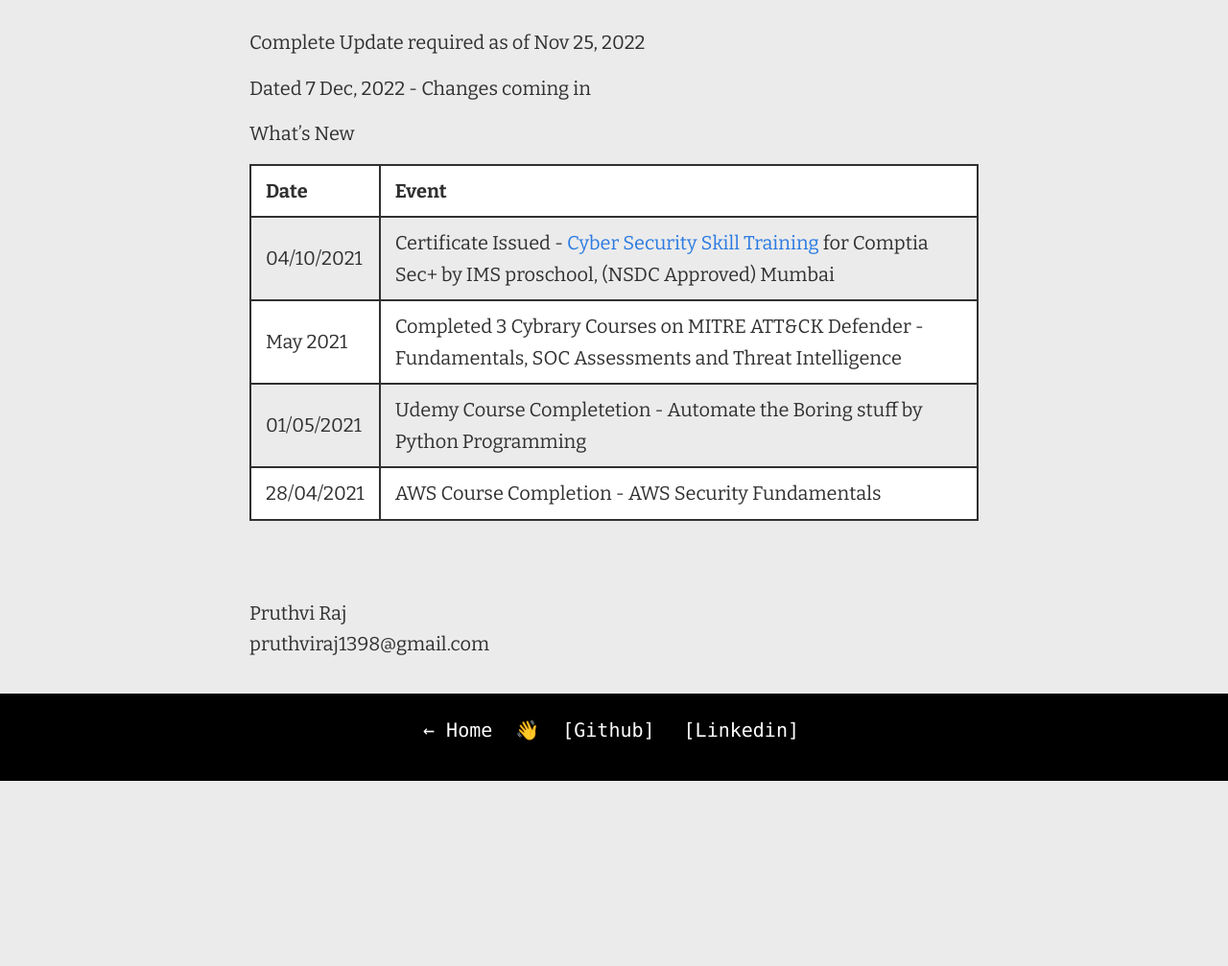
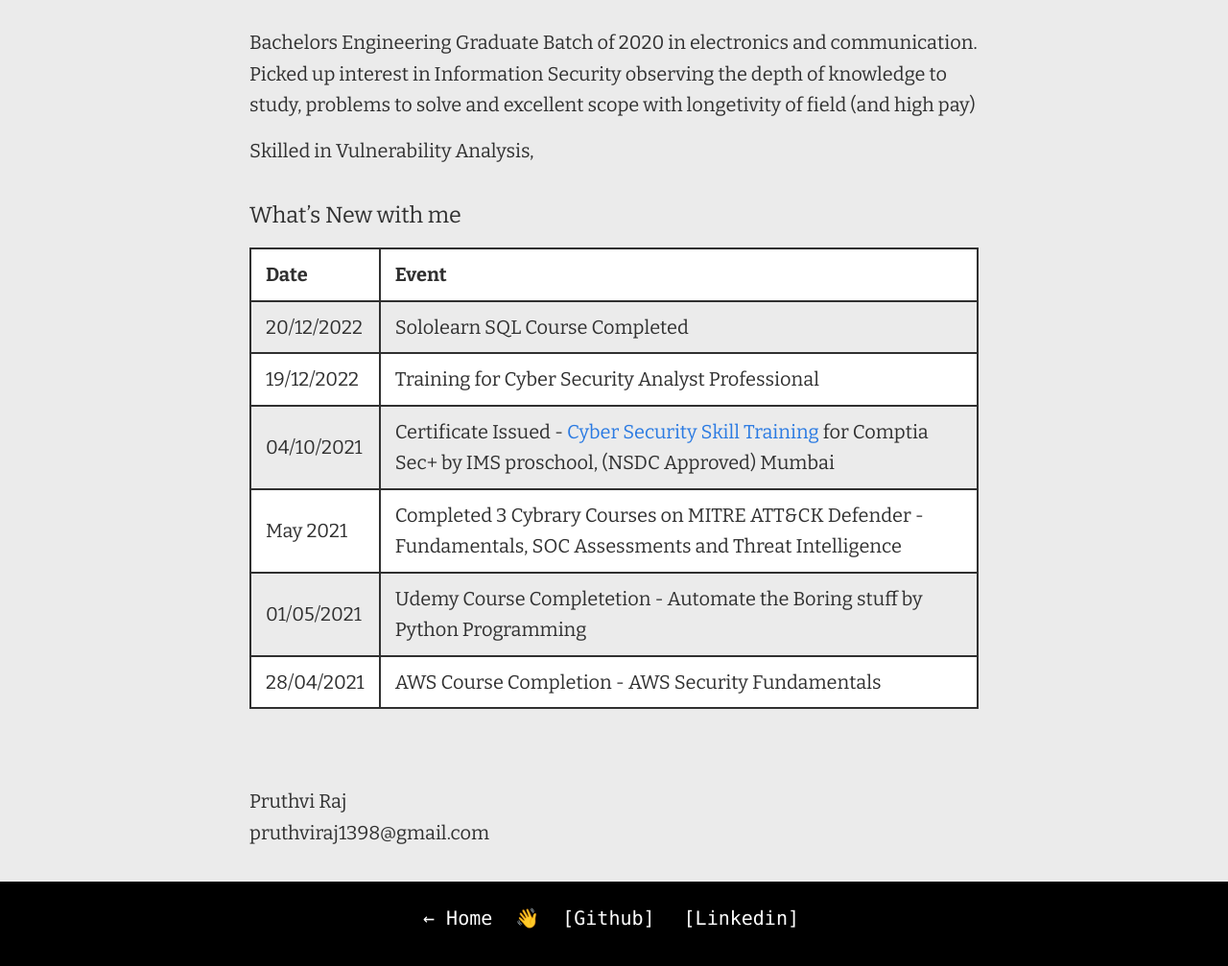
Before and after one commit to pruthvirajbhat/website-portfolio-old-uno, a Jekyll site: the page built from about.md, in a window 1280 px wide, cut to the strip 322-1332 px from the top of the page. Shown: the top 1007 px of the strip at 96% size. Built offline with Jekyll 4.4.1, drawn with Linux system fonts in a browser that asks for light colours; before the commit the page ends 1136 px from its top, so only the background shows below that.

Commit message:
about timely update

```diff
--- a/about.md
+++ b/about.md
@@ -1,14 +1,16 @@
 ---
 layout: about
 ---
-Complete Update required as of Nov 25, 2022
+Bachelors Engineering Graduate Batch of 2020 in electronics and communication. Picked up interest in Information Security observing the depth of knowledge to study, problems to solve and excellent scope with longetivity of field (and high pay)
 
-Dated 7 Dec, 2022 - Changes coming in
+Skilled in Vulnerability Analysis,
 
-What's New
+### What's New with me
 
 | Date | Event |
 | ---- | ----- |
+| 20/12/2022 | Sololearn SQL Course Completed |
+| 19/12/2022 | Training for Cyber Security Analyst Professional |
 | 04/10/2021 | Certificate Issued - [Cyber Security Skill Training](https://www.linkedin.com/feed/update/urn:li:activity:6853577124373254144/) for Comptia Sec+ by IMS proschool, (NSDC Approved) Mumbai |
 | May 2021 | Completed 3 Cybrary Courses on MITRE ATT&CK Defender - Fundamentals, SOC Assessments and Threat Intelligence |
 | 01/05/2021 | Udemy Course Completetion - Automate the Boring stuff by Python Programming |
```
